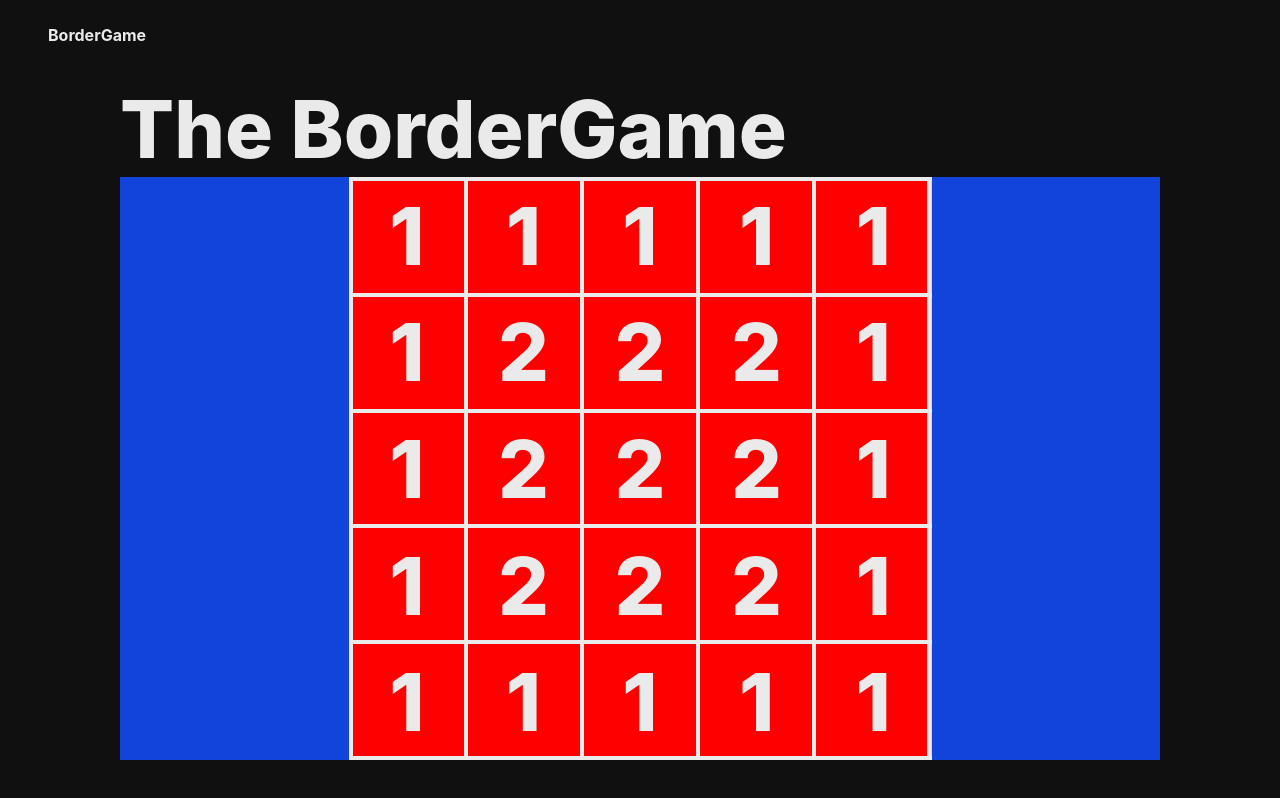
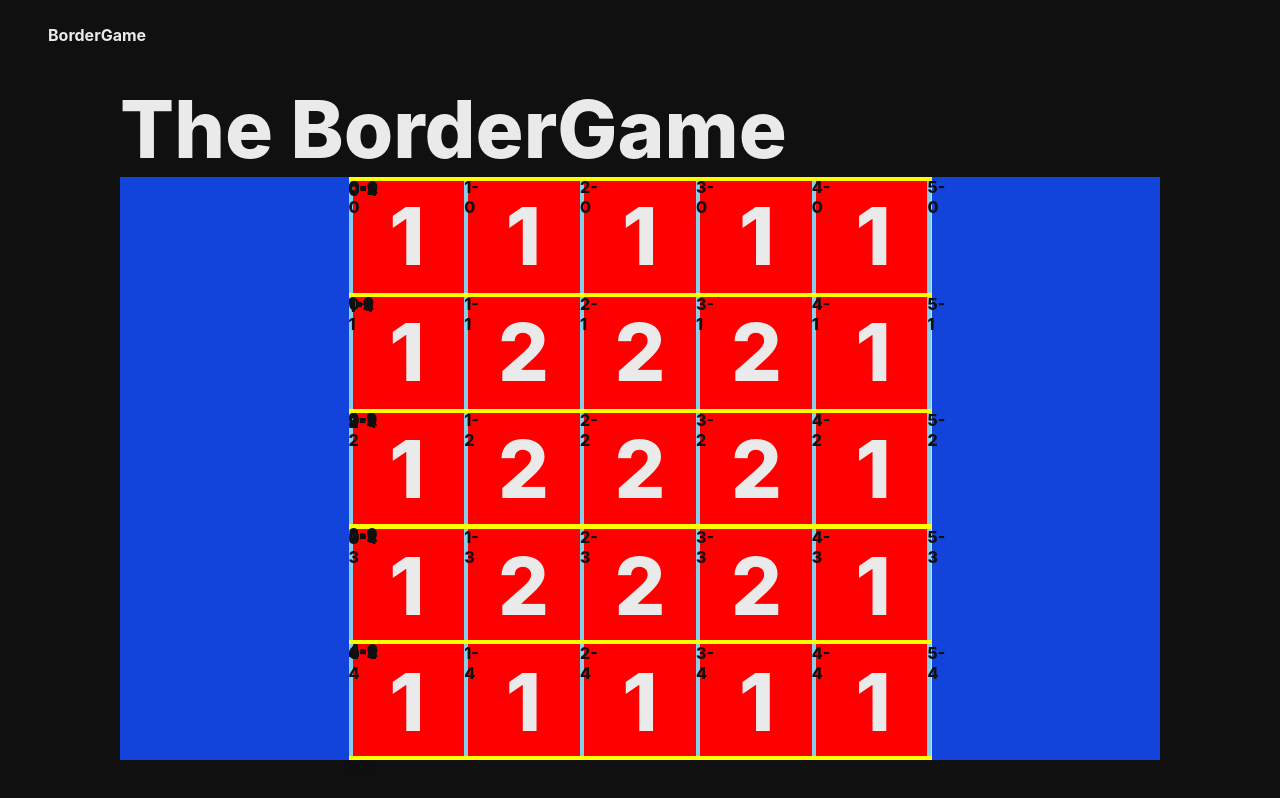
Before and after one commit to yyb02006/Boardgame, a React (Create React App) app: page / in a window 1280 px wide. Built offline with nearby package versions, Linux system fonts and the light colour scheme.

Commit message:
각 격자에 변 생성

```diff
--- a/src/routes/Home.tsx
+++ b/src/routes/Home.tsx
@@ -31,7 +31,7 @@ const BoardItemsContainer = styled.div`
 	aspect-ratio: 1;
 `;
 
-const BoardBoxes = styled.div`
+const Boxes = styled.div`
 	position: relative;
 	background-color: red;
 	display: flex;
@@ -52,13 +52,11 @@ const BoardBordersContainer = styled.div<{ borderDirection: string }>`
 `;
 
 const Borders = styled.div<{
-	borderDirection: 'horizental' | 'vertical';
+	borderShape: 'horizental' | 'vertical';
 }>`
 	position: relative;
-	width: ${(props) =>
-		props.borderDirection === 'horizental' ? '100%' : '4px'};
-	height: ${(props) =>
-		props.borderDirection === 'horizental' ? '4px' : '100%'};
+	width: ${(props) => (props.borderShape === 'horizental' ? '100%' : '4px')};
+	height: ${(props) => (props.borderShape === 'horizental' ? '4px' : '100%')};
 	background-color: #eaeaea;
 	cursor: pointer;
 `;
@@ -71,23 +69,53 @@ const Board = () => {
 					.fill(undefined)
 					.map((_, id) =>
 						id < 5 || id > 20 || id % 5 === 0 || id % 5 === 4 ? (
-							<BoardBoxes key={id}>1</BoardBoxes>
+							<Boxes key={id}>1</Boxes>
 						) : (
-							<BoardBoxes key={id}>2</BoardBoxes>
+							<Boxes key={id}>2</Boxes>
 						)
 					)}
 				<BoardBordersContainer borderDirection="column">
 					<BoardBordersContainer borderDirection="row">
 						{Array(6)
 							.fill(undefined)
-							.map((_, id) => (
-								<Borders key={id} borderDirection="vertical"></Borders>
+							.map((_, borderId) => (
+								<Borders key={borderId} borderShape="vertical">
+									{Array(5)
+										.fill(undefined)
+										.map((_, sideId) => (
+											<div
+												key={sideId}
+												style={{
+													fontSize: '1rem',
+													color: '#101010',
+													backgroundColor: 'skyblue',
+													width: '100%',
+													height: '20%',
+												}}
+											>{`${borderId}-${sideId}`}</div>
+										))}
+								</Borders>
 							))}
 					</BoardBordersContainer>
 					{Array(6)
 						.fill(undefined)
-						.map((_, id) => (
-							<Borders key={id} borderDirection="horizental"></Borders>
+						.map((_, borderId) => (
+							<Borders key={borderId} borderShape="horizental">
+								{Array(5)
+									.fill(undefined)
+									.map((_, sideId) => (
+										<div
+											key={sideId}
+											style={{
+												fontSize: '1rem',
+												color: '#101010',
+												backgroundColor: 'yellow',
+												width: '100%',
+												height: '20%',
+											}}
+										>{`${borderId}-${sideId}`}</div>
+									))}
+							</Borders>
 						))}
 				</BoardBordersContainer>
 			</BoardItemsContainer>
```
